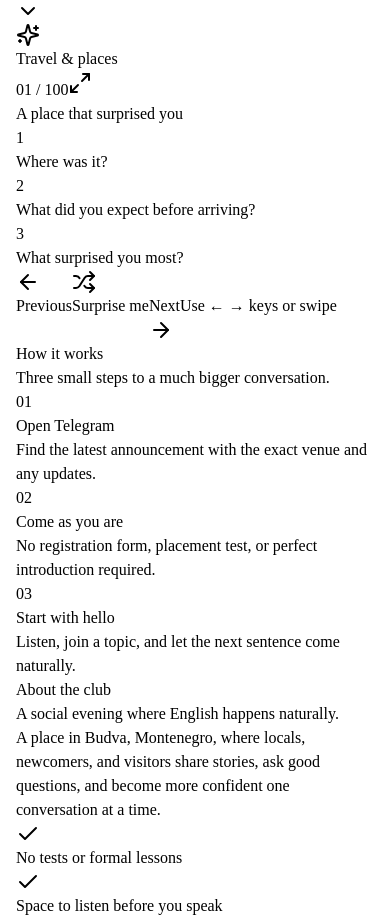
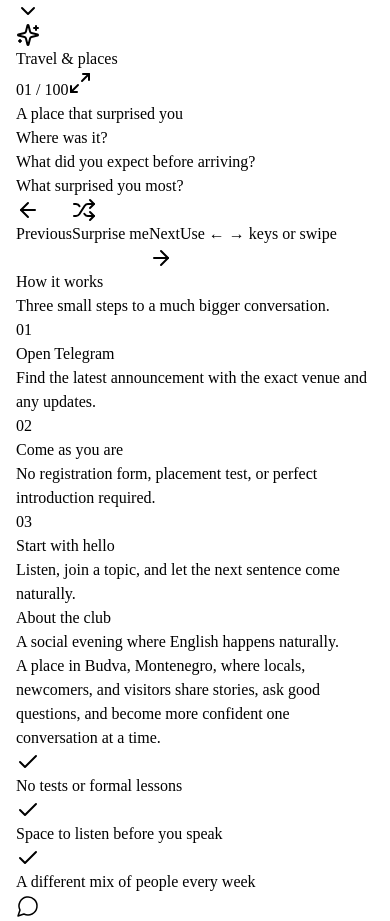
Before and after one commit to asamusenkaEPAM/AIBY, a React (Vite) app in the folder examples/english-club/source/: page / in a window 390 px wide. Shown: the part 1540-2461 px from the top of the page. Built offline with nearby package versions, Linux system fonts and the light colour scheme; a web font is replaced by a local one.

Commit message:
Simplify topic prompt list

```diff
--- a/examples/english-club/source/src/components/TopicsSection.jsx
+++ b/examples/english-club/source/src/components/TopicsSection.jsx
@@ -301,31 +301,22 @@ export default function TopicsSection({ copy }) {
           <h3 className={`font-display font-medium leading-[1.02] tracking-[-0.035em] ${fullscreen ? 'text-[clamp(2rem,9vw,3.25rem)]' : 'text-[clamp(2rem,3.5vw,3.6rem)]'}`}>
             {topic.title}
           </h3>
-          <ol className={`grid md:grid-cols-3 ${fullscreen ? 'mt-7 gap-2.5' : 'mt-10 gap-3'}`}>
-            {topic.prompts.map((prompt, index) => (
+          <ul className={`grid md:grid-cols-3 ${fullscreen ? 'mt-7 gap-4' : 'mt-10 gap-5 md:gap-8'}`}>
+            {topic.prompts.map((prompt) => (
               <li
                 key={prompt}
-                className={`flex gap-4 rounded-[22px] border border-white/15 bg-white/8 backdrop-blur-sm ${fullscreen ? 'min-h-0 p-4' : 'min-h-28 p-5 sm:p-6'}`}
+                className="flex items-start gap-3"
               >
-                <span className="grid size-8 shrink-0 place-items-center rounded-full bg-terracotta text-xs font-bold text-navy">
-                  {index + 1}
-                </span>
-                <p className="pt-1 text-sm font-medium leading-relaxed text-cream/85 sm:text-base">{prompt}</p>
+                <span className="mt-[0.55em] size-2 shrink-0 rounded-full bg-terracotta" aria-hidden="true" />
+                <p className="text-base font-medium leading-relaxed text-cream/88 sm:text-lg">{prompt}</p>
               </li>
             ))}
-          </ol>
+          </ul>
         </div>
       </div>
 
-      <div className={`relative h-1.5 overflow-hidden rounded-full bg-white/10 ${fullscreen ? 'mt-6' : 'mt-8'}`} aria-hidden="true">
-        <div
-          className="h-full rounded-full bg-terracotta transition-[width] duration-500"
-          style={{ width: `${((currentPosition + 1) / availableIndices.length) * 100}%` }}
-        />
-      </div>
-
       {fullscreen ? (
-        <div className="relative mt-6 flex items-center justify-center gap-3">
+        <div className="relative mt-10 flex items-center justify-center gap-3">
           <button className="grid size-12 place-items-center rounded-full border border-white/25 transition hover:bg-white/10" type="button" onClick={() => move(-1)} aria-label={copy.topics.previous}>
             <ArrowLeft className="size-5" aria-hidden="true" />
           </button>
@@ -338,7 +329,7 @@ export default function TopicsSection({ copy }) {
           </button>
         </div>
       ) : (
-        <div className="relative mt-7 flex flex-wrap items-center gap-3">
+        <div className="relative mt-10 flex flex-wrap items-center gap-3">
           <button className="inline-flex min-h-12 items-center justify-center gap-2 rounded-full border border-white/25 px-5 text-sm font-bold transition hover:-translate-y-0.5 hover:bg-white/10" type="button" onClick={() => move(-1)} aria-label={copy.topics.previous}>
             <ArrowLeft className="size-4" aria-hidden="true" />
             {copy.topics.previous}
```
Also changed, not shown: 10 other files (tests, documents, lock files or other folders).
